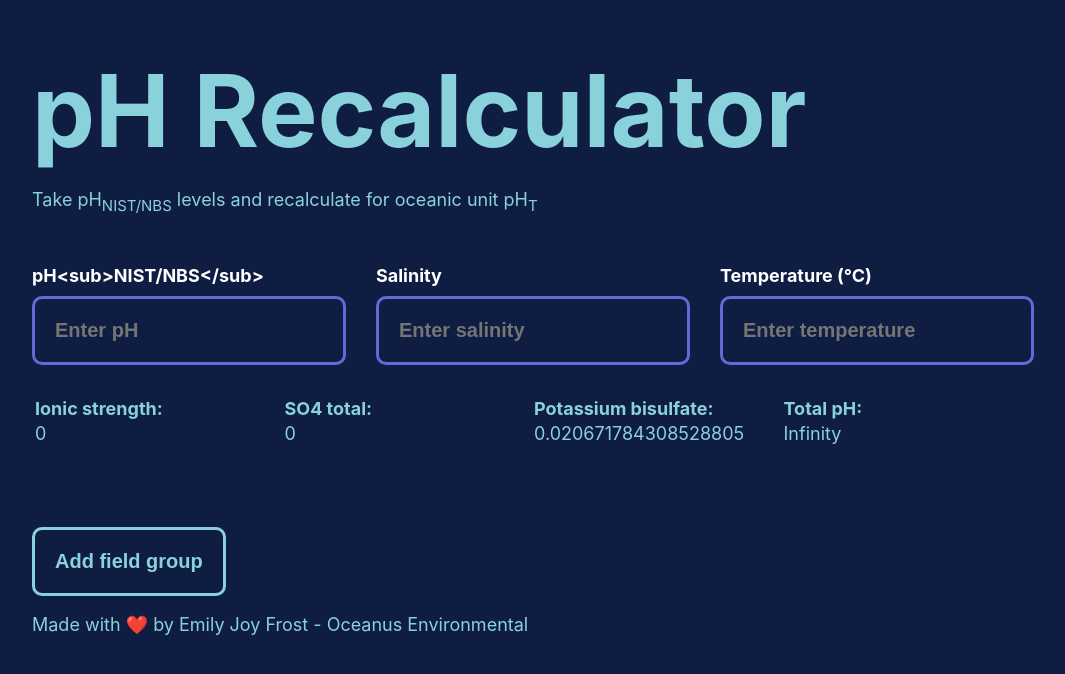
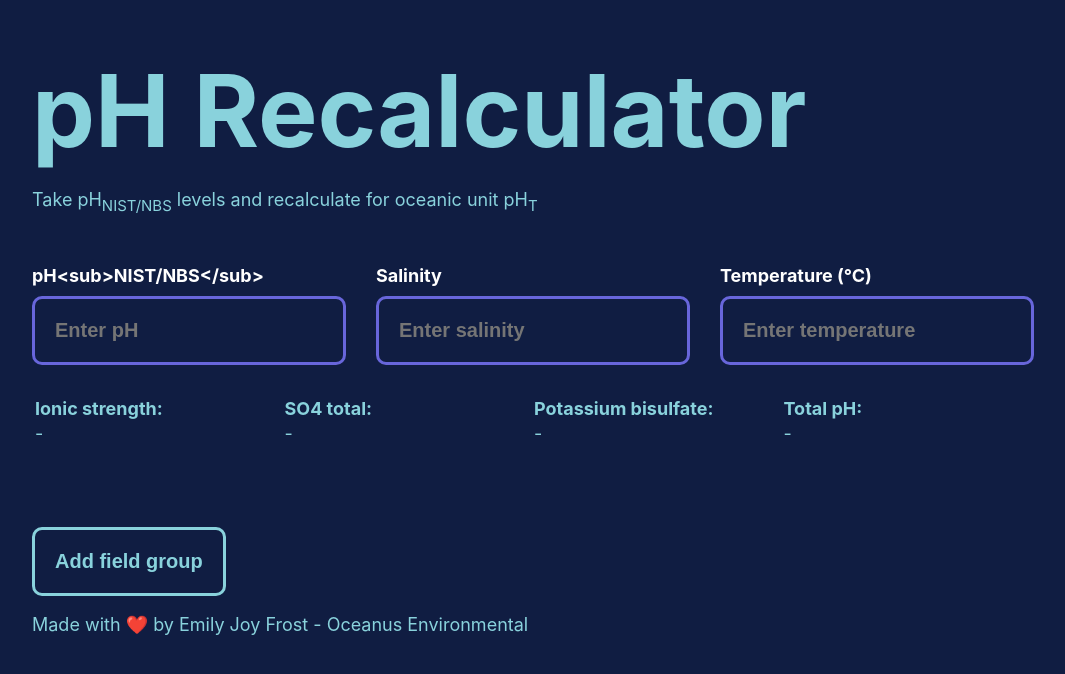
Before and after one commit to michael-harvey/ph-recalculator, a React (Create React App) app: page / in a window 1280 px wide. Shown: the top 674 px of the page, without its empty margins (108-1173 px from the left). Built offline with nearby package versions, Linux system fonts and the light colour scheme.

Commit message:
Add input value check before displaying calculations

```diff
--- a/src/components/FieldGroup.js
+++ b/src/components/FieldGroup.js
@@ -4,7 +4,6 @@ import InputField from "./InputField";
 // TODO: copy to clipboard for 'Total pH'
 // TODO: add remove field group functionality
 function FieldGroup(props) {
-  console.log(props);
   const [ph, setPh] = useState(props.ph);
   const [salinity, setSalinity] = useState(props.salinity);
   const [temperature, setTemperature] = useState(props.temperature);
@@ -41,17 +40,23 @@ function FieldGroup(props) {
     );
   }
 
-  const calculateTotalPh = () =>
-    calculatePh() -
-    Math.log10(calculateSO4Total() / calculatePotassiumBisulfate());
+  const calculateTotalPh = () => {
+    return (
+      calculatePh() -
+      Math.log10(calculateSO4Total() / calculatePotassiumBisulfate())
+    );
+  };
+
+  const hasAllValues = !!(ph && salinity && temperature);
 
   return (
     <div className="fieldgroup">
-      <div className="fieldgroup__wrapper">
+      <form className="fieldgroup__wrapper" noValidate>
         <InputField
           label="pH<sub>NIST/NBS</sub>"
           id="ph"
           type="number"
+          step=".01"
           name="ph"
           value={ph}
           placeholder="Enter pH"
@@ -77,18 +82,34 @@ function FieldGroup(props) {
           placeholder="Enter temperature"
           onChange={(e) => setTemperature(parseFloat(e.target.value))}
         />
-      </div>
+      </form>
 
       <table>
-        <th>Ionic strength:</th>
-        <th>SO4 total:</th>
-        <th>Potassium bisulfate:</th>
-        <th>Total pH:</th>
+        <thead>
+          <tr>
+            <th>Ionic strength:</th>
+            <th>SO4 total:</th>
+            <th>Potassium bisulfate:</th>
+            <th>Total pH:</th>
+          </tr>
+        </thead>
         <tbody>
-          <td>{calculateIonicStrength()}</td>
-          <td>{calculateSO4Total()}</td>
-          <td>{calculatePotassiumBisulfate()}</td>
-          <td>{calculateTotalPh()}</td>
+          <tr>
+            <td>{hasAllValues ? calculateIonicStrength() : "-"}</td>
+            <td>{hasAllValues ? calculateSO4Total() : "-"}</td>
+            <td>{hasAllValues ? calculatePotassiumBisulfate() : "-"}</td>
+            <td>
+              {hasAllValues ? calculateTotalPh() : "-"}
+              {/* <svg
+              width="20"
+              fill="#fff"
+              xmlns="http://www.w3.org/2000/svg"
+              viewBox="0 0 100 125"
+            >
+              <path d="M36 6c-3.29 0-6 2.71-6 6v10h-6c-3.29 0-6 2.71-6 6v60c0 3.29 2.71 6 6 6h40c3.29 0 6-2.71 6-6V78h6c3.29 0 6-2.71 6-6V26a2 2 0 00-.594-1.406l-18-18A2 2 0 0062 6H44a2 2 0 100 4h16v16a2 2 0 002 2h16v44c0 1.143-.857 2-2 2H36c-1.143 0-2-.857-2-2V12c0-1.143.857-2 2-2a2 2 0 100-4zm28 6.813L75.188 24H64V12.812zM24 26h6v46c0 3.29 2.71 6 6 6h30v10c0 1.143-.857 2-2 2H24c-1.143 0-2-.857-2-2V28c0-1.143.857-2 2-2z" />
+            </svg> */}
+            </td>
+          </tr>
         </tbody>
       </table>
     </div>
```
